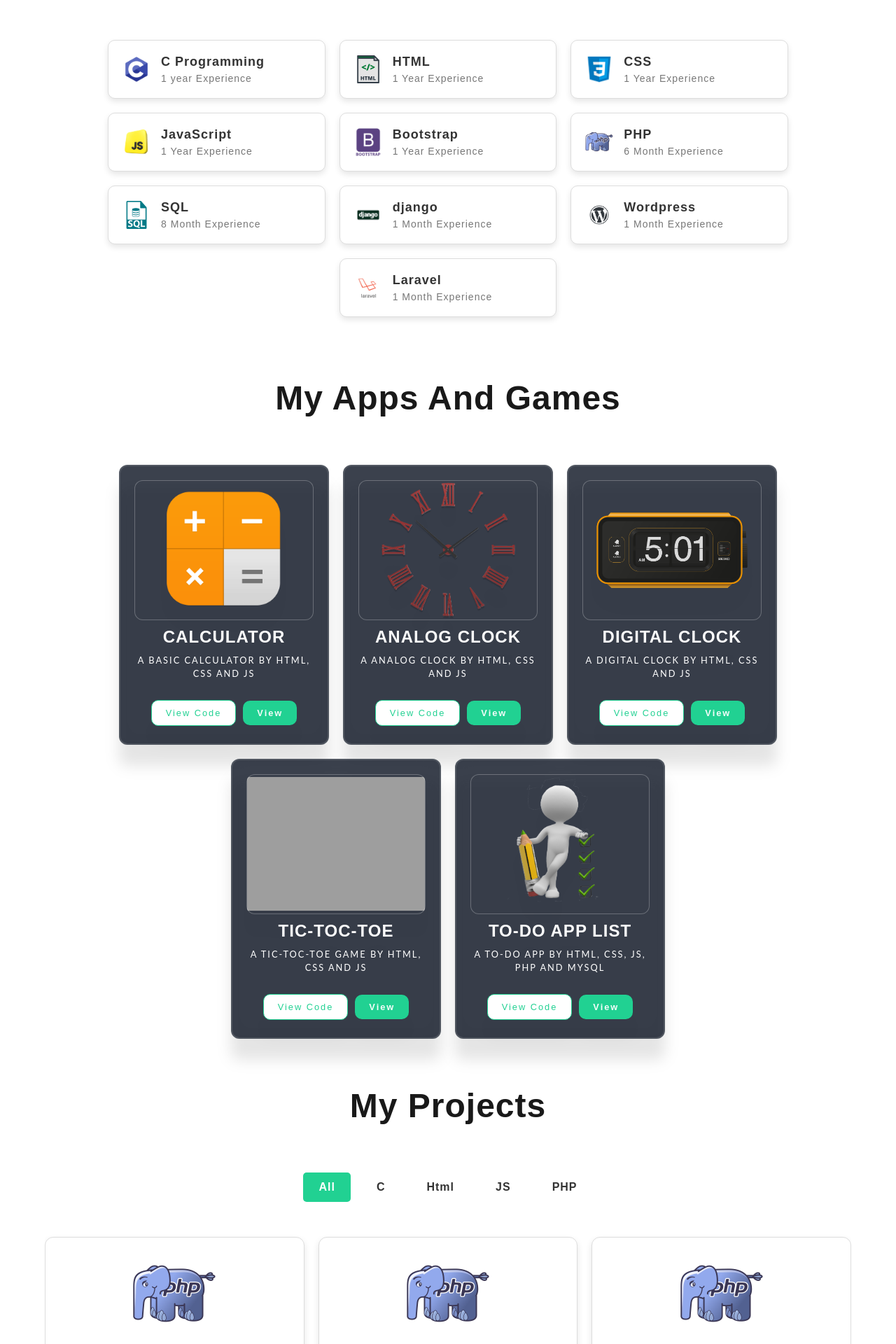
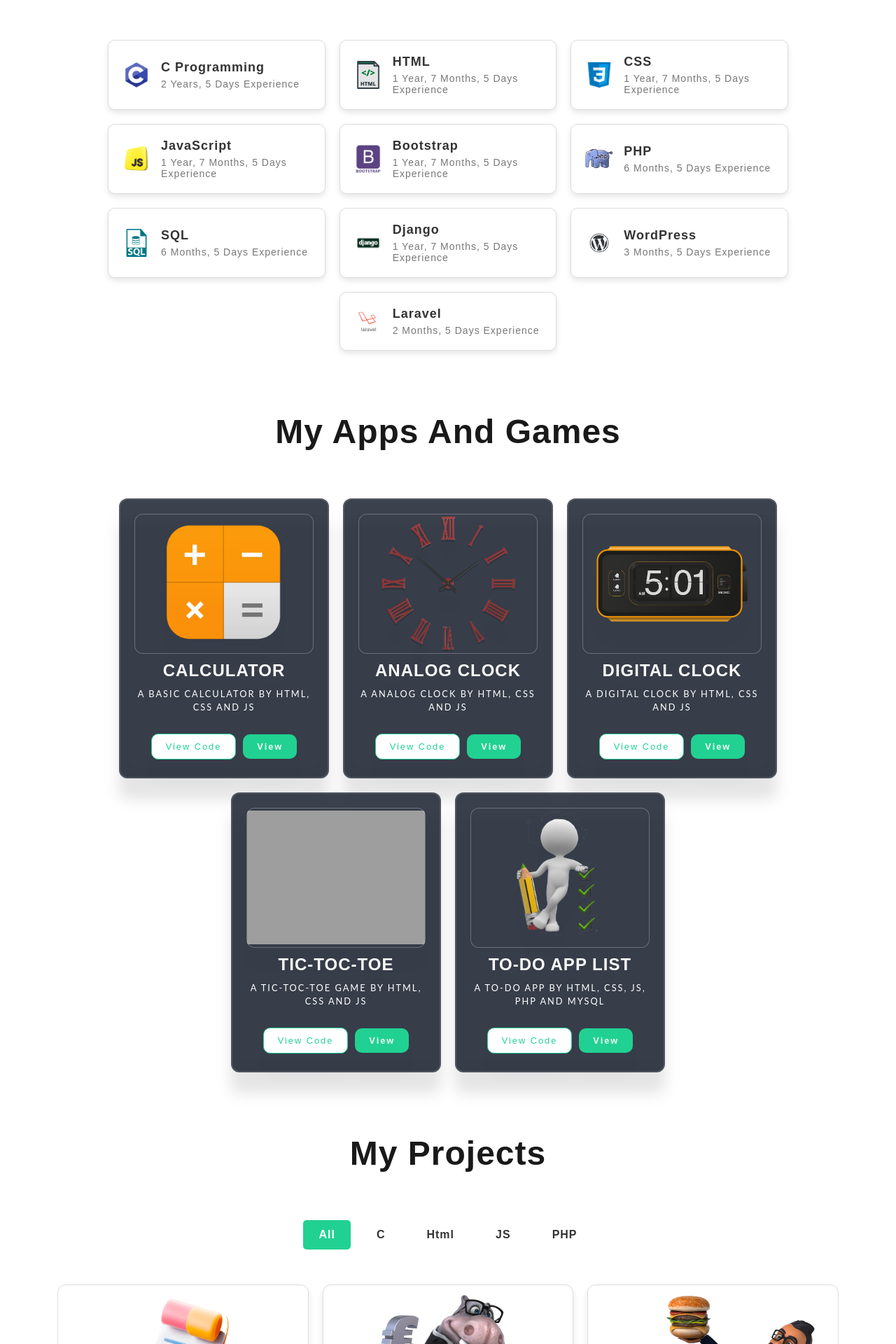
Before and after one commit to atul93050/Portfolio, a PHP site: page / in a window 1280 px wide. Shown: the part 1560-3480 px from the top of the page at 70% size. Run offline with PHP 8.4, Linux system fonts and the light colour scheme; some libraries are stand-ins or nearby versions; grey boxes are pictures that could not be loaded.

Commit message:
New Update 2feb

```diff
--- a/Khata_Book/Captcha/captcha_keys.php
+++ b/Khata_Book/Captcha/captcha_keys.php
@@ -1,6 +1,6 @@
 <?php
 //public
-$SITE_KEY = "6Lfwa4kqAAAAAG26nIllXm0-IDvQzKxEb0Hkg5CX";
+$SITE_KEY = "6LewpMkqAAAAAGZJneCdNplTpE9tOCETTgZHiP9x";
 
 //private
-$SECRET_KEY = "6Lfwa4kqAAAAAK5mjMbv1nmaV-sbRqZTwXK6mKGn";
+$SECRET_KEY = "6LewpMkqAAAAAEOyoCehwzB8ki0vOOQEOuQsfD_f";
--- a/css/style.css
+++ b/css/style.css
@@ -578,7 +583,7 @@ button[type="submit"]:hover {
 /* Section Base Styles */
 .personal-details-section {
     padding: 40px 20px;
-    background-color: var(--background-color);
+
     font-family: 'Arial', sans-serif;
 }
 
@@ -1186,11 +1191,12 @@ button[type="submit"]:hover {
 }
 
 .card img {
-    width: 120px;
-    height: 120px;
-    object-fit: contain;
-    margin-top: 20px;
-    margin-bottom: 10px;
+    width: auto;
+    height: 180px;
+    margin: 10px 0;
+    padding: 0 20px;
+
+    object-fit:contain;
     transition: transform 0.3s ease;
 }
 
--- /dev/null
+++ b/includes/skilllist.php
@@ -0,0 +1,90 @@
+<?php
+$skills = [
+    [
+        "image" => "image/c.png",
+        "name" => "C Programming",
+        "start_date" => "2023-02-12"
+    ],
+    [
+        "image" => "image/html.png",
+        "name" => "HTML",
+        "start_date" => "2023-07-12"
+    ],
+    [
+        "image" => "image/css.png",
+        "name" => "CSS",
+        "start_date" => "2023-07-12"
+    ],
+    [
+        "image" => "image/js.png",
+        "name" => "JavaScript",
+        "start_date" => "2023-07-12"
+    ],
+    [
+        "image" => "image/bootstrap.png",
+        "name" => "Bootstrap",
+        "start_date" => "2023-07-12"
+    ],
+    [
+        "image" => "image/php.png",
+        "name" => "PHP",
+        "start_date" => "2024-08-12"
+    ],
+    [
+        "image" => "image/sql.png",
+        "name" => "SQL",
+        "start_date" => "2024-08-12"
+    ],
+    [
+        "image" => "image/django.png",
+        "name" => "Django",
+        "start_date" => "2023-07-12"
+    ],
+    [
+        "image" => "image/wordpress.png",
+        "name" => "WordPress",
+        "start_date" => "2024-11-12"
+    ],
+    [
+        "image" => "image/laravel.png",
+        "name" => "Laravel",
+        "start_date" => "2024-12-12"
+    ],
+
+];
+
+foreach ($skills as $skill) {
+    $start_date = new DateTime($skill['start_date']);
+    $end_date = new DateTime();
+
+    // Calculate the difference
+    $diff = $start_date->diff($end_date);
+
+    // Initialize experience string
+    $experience = '';
+
+    if ($diff->y > 0) {
+        $experience .= $diff->y . ' Year' . ($diff->y > 1 ? 's' : '') . ', ';
+    }
+
+    // Check for months
+    if ($diff->m > 0) {
+        $experience .= $diff->m . ' Month' . ($diff->m > 1 ? 's' : '') . ', ';
+    }
+
+    // Check for days if no years or months
+    if ($diff->d > 0 || $experience == '') {
+        $experience .= $diff->d . ' Day' . ($diff->d > 1 ? 's' : '');
+    }
+
+
+    echo "
+    <div class='skill-card'>
+        <img src='{$skill['image']}' alt='{$skill['name']}' class='skill-icon'>
+        <div>
+            <h6 class='skill-name'>{$skill['name']}</h6>
+            <p class='skill-experience'>{$experience} Experience</p>
+        </div>
+    </div>
+    ";
+}
--- a/index.php
+++ b/index.php
@@ -1,18 +1,21 @@
 <?php
-include("db/session.php");
-SessionStart();
-include("db/connection.php");
-$conn = connection();
-if ($conn) {
-  $name = $_POST["name"] ?? null;
-  $email = $_POST["Email"] ?? null;
-  $phone = $_POST["Phone"] ?? null;
-  $address = $_POST["Message"] ?? null;
+// include("db/session.php");
+// SessionStart();
+// include("db/connection.php");
+// $conn = connection();
+// if ($conn) {
+//   $name = $_POST["name"] ?? null;
+//   $email = $_POST["Email"] ?? null;
+//   $phone = $_POST["Phone"] ?? null;
+//   $address = $_POST["Message"] ?? null;
 
 
 
-} else {
-}
+// } else {
+// }
+
+$end_date = new DateTime();
+
 
 
 ?>
@@ -55,12 +58,12 @@ if ($conn) {
       <div class="nav-menu" id="navMenu">
         <a href="index.php" class="nav-list  anchordefault">Home</a>
         <a href="#About-me" class="nav-list  anchordefault">About</a>
-        <a href="#Education" class="nav-list  anchordefault">Education</a>
+        <a href="#Education-Experience" class="nav-list  anchordefault">Education</a>
         <a href="#projects" class="nav-list anchordefault">Projects</a>
-        <a href="#experience" class="nav-list anchordefault">Experience</a>
+        <a href="#Education-Experience" class="nav-list anchordefault">Experience</a>
 
         <div class="contact-button outline" id="Contact-Btn">
-          <a><i class="fa-solid fa-feather-pointed"></i> Contact</a>
+          <a href=""><i class="fa-solid fa-feather-pointed"></i> Contact</a>
 
         </div>
 
@@ -105,8 +108,6 @@ if ($conn) {
           </div>
         </div>
         <!-- Contact Modal End -->
-
-
 
       </div>
       <div class="hamburger" id="hamburger">
@@ -186,8 +187,9 @@ if ($conn) {
           </div>
         </div>
         <!-- Skills Section Start-->
-        <div class="skills-container" id="skill-list">
+        <div class="skills-container">
           <!-- Skills will be loaded here -->
+          <?php require "includes/skilllist.php" ?>
         </div>
         <!-- Skills Section End-->
       </div>
@@ -197,7 +199,7 @@ if ($conn) {
 
 
     <!-- apps and games section start -->
-    <section>
+    <section id="Apps-Games">
       <h1 class="heading">My Apps and Games</h1>
       <div id="project-cards">
         <!-- App and Games will be loaded here -->
@@ -210,7 +212,7 @@ if ($conn) {
     <!-- Project section Start -->
 
 
-    <section class="section">
+    <section class="section" id="projects">
       <h1 class="heading">My Projects</h1>
       <div class="container-project">
         <div class="filters-group">
@@ -225,7 +227,7 @@ if ($conn) {
         <div class="row" id="grid">
           <div class="picture-item" data-category="php">
             <div class="card">
-              <img src="image/php.png" alt="Angular">
+              <img src="image/EMS.jpg" alt="Expense Tracker">
               <div class="card-body">
                 <h5>Expense Tracker Management</h5>
                 <p><strong>Description:</strong> A web application to track daily expenses with user authentication.</p>
@@ -247,7 +249,7 @@ if ($conn) {
           </div>
           <div class="picture-item" data-category="c">
             <div class="card">
-              <img src="image/php.png" alt="Angular">
+              <img src="image/BMS.jpg" alt="BMS">
               <div class="card-body">
                 <h5>Bank Management System</h5>
                 <p><strong>Description:</strong> A console-based banking management system developed in C.</p>
@@ -268,7 +270,7 @@ if ($conn) {
           </div>
           <div class="picture-item" data-category="c">
             <div class="card">
-              <img src="image/php.png" alt="Food Order Management">
+              <img src="image/FMS.jpg" alt="Food Order Management">
               <div class="card-body">
                 <h5>Food Order Management System</h5>
                 <p>
--- a/js/script.js
+++ b/js/script.js
@@ -3,6 +3,22 @@ function windowScroll() {
     e && (document.body.scrollTop >= 50 || document.documentElement.scrollTop >= 50 ? e.classList.add("nav-sticky") : e.classList.remove("nav-sticky"))
 }
 window.addEventListener("scroll", windowScroll);
+
+
+
+document.querySelectorAll('.anchordefault').forEach(anchor => {
+    anchor.addEventListener('click', function (e) {
+        e.preventDefault();
+        const targetID = this.getAttribute('href').substring(1);
+        const targetElement = document.getElementById(targetID);
+        window.scrollTo({
+            top: targetElement.offsetTop - 70,
+            behavior: 'smooth'
+        });
+    });
+});
+
+
 
 // animation
 
@@ -393,77 +409,6 @@ Experience.forEach(({ color, title, company, duration, description, skills }) =>
     `;
 });
 
-//skill section
-
-
-const skills = [
-    {
-        image: "image/c.png",
-        name: "C Programming",
-        Ex: "1 year Experience"
-    },
-    {
-        image: "image/html.png",
-        name: "HTML",
-        Ex: "1 Year Experience"
-    },
-    {
-        image: "image/css.png",
-        name: "CSS",
-        Ex: "1 Year Experience"
-    },
-    {
-        image: "image/js.png",
-        name: "JavaScript",
-        Ex: "1 Year Experience"
-    },
-    {
-        image: "image/bootstrap.png",
-        name: "Bootstrap",
-        Ex: "1 Year Experience"
-    }
-    ,
-    {
-        image: "image/php.png",
-        name: "PHP",
-        Ex: "6 Month Experience"
-    },
-    {
-        image: "image/sql.png",
-        name: "SQL",
-        Ex: "8 Month Experience"
-    },
-    {
-        image: "image/django.png",
-        name: "django",
-        Ex: "1 Month Experience"
-    },
-    {
-        image: "image/wordpress.png",
-        name: "Wordpress",
-        Ex: "1 Month Experience"
-    },
-    {
-        image: "image/laravel.png",
-        name: "Laravel",
-        Ex: "1 Month Experience"
-    },
-];
-
-const skillList = document.getElementById("skill-list");
-
-skills.forEach(({ image, name, Ex }) => {
-    skillList.innerHTML += `
-        <div class="skill-card">
-                  <img src="${image}" alt="${image}" class="skill-icon">
-                  <div>
-                      <h6 class="skill-name">${name}</h6>
-                      <p class="skill-experience">${Ex}</p>
-                  </div>
-              </div>
-    `;
-});
-
 
 document.addEventListener("DOMContentLoaded", () => {
     const filterButtons = document.querySelectorAll(".filter-options li");
```
Also changed, not shown: other parts of css/style.css (+32 -10 lines), image/BMS.jpg (added), image/EMS.jpg (added), image/FMS.jpg (added), image/FMS.png (added), image/WebsiteBg2.jpg (added), image/footer-bg.jpg (added), image/main-bg.jpg (added), image/personal-bg.jpg (added), includes/experiencelist.php (added).
